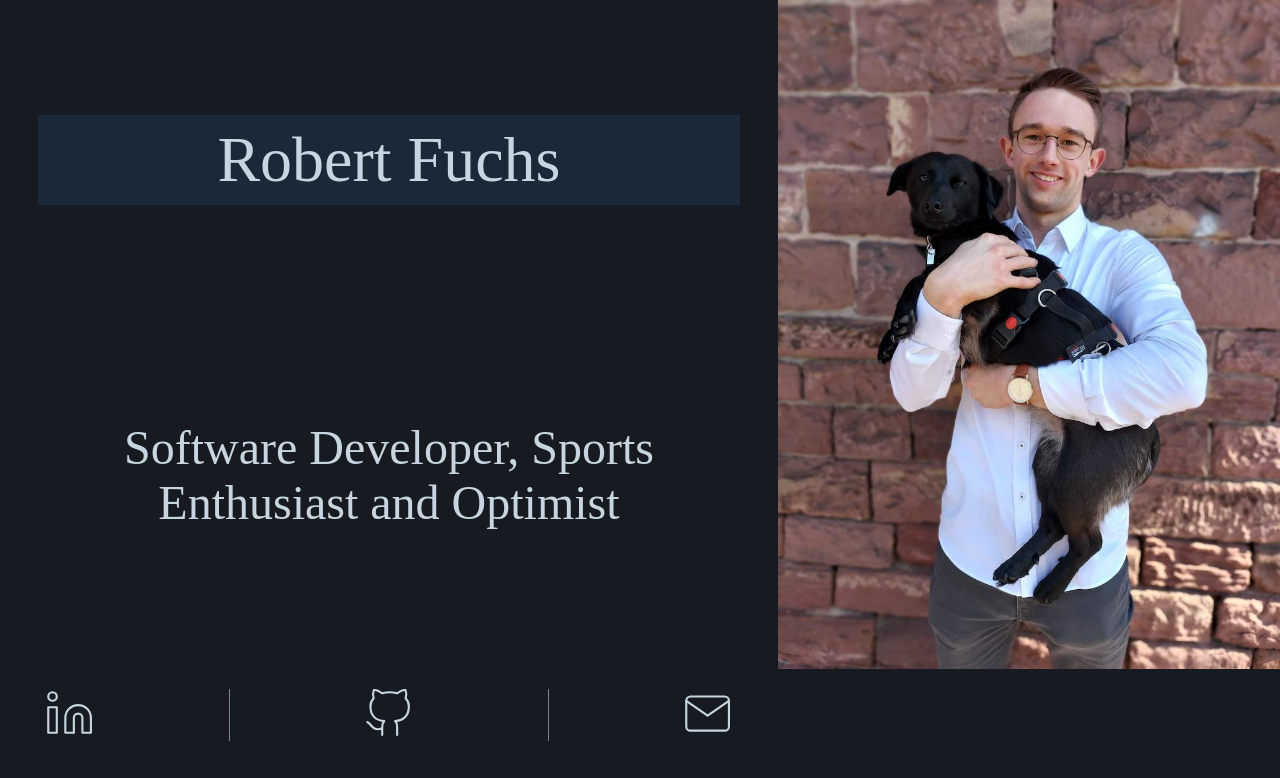
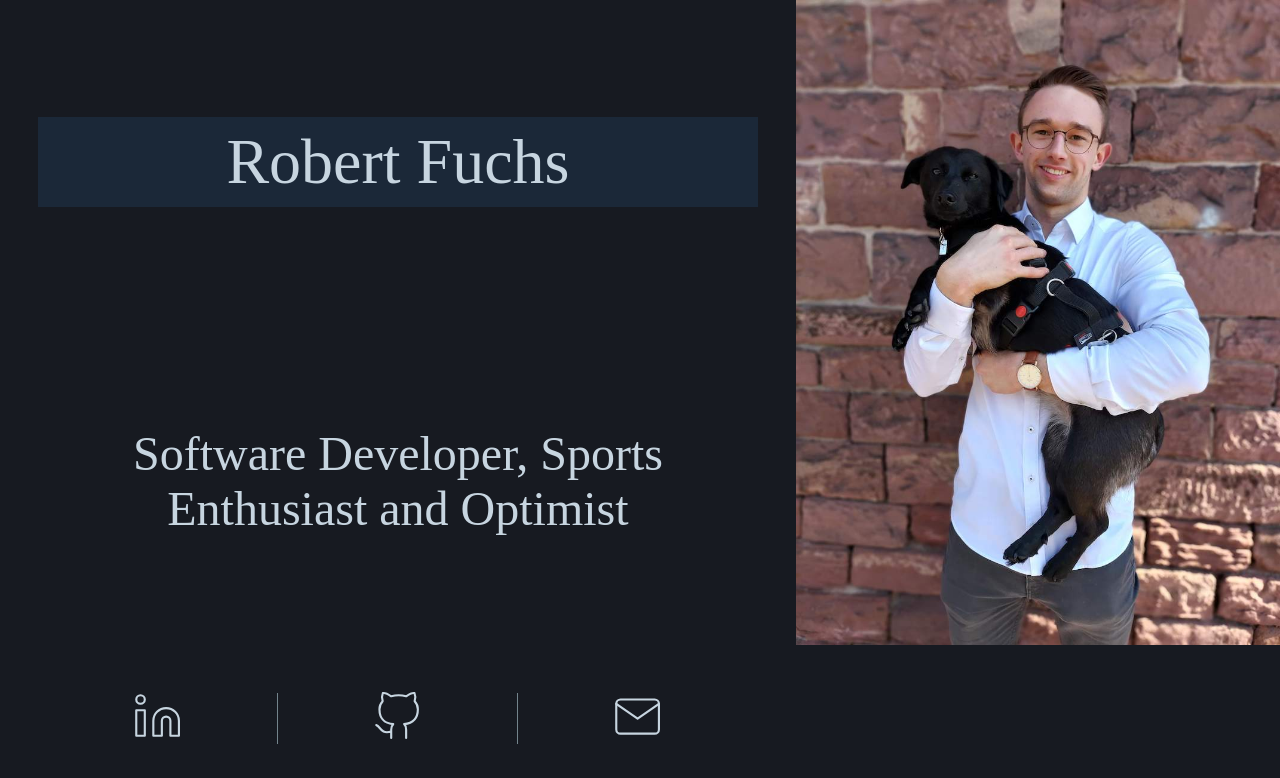
Before and after one commit to Treborium/robert-fuchs-codes, a Next.js app: page / in a window 1280 px wide. Shown: the top 778 px of the page. Built offline with nearby package versions, Linux system fonts and the light colour scheme.

Commit message:
Adjust styling of desktop app

```diff
--- a/components/Desktop.tsx
+++ b/components/Desktop.tsx
@@ -8,7 +8,7 @@ import Divider from './divider';
 export default function DesktopApp(): JSX.Element {
   return (
     <div style={{ display: 'flex', backgroundColor: backgroundColor, height: '100vh', width: '100vw', border: 'none' }}>
-      <div style={{ display: 'flex', padding: '0 3vw', flexDirection: 'column', justifyContent: 'space-around', alignItems: 'stretch' }}>
+      <div style={{ display: 'flex', padding: '0 3vw', flexDirection: 'column', justifyContent: 'space-around', alignItems: 'stretch', width: '100vw' }}>
 
         <p style={{ fontSize: '4rem', fontFamily: 'Baloo Chettan 2', backgroundColor: secondaryBackgroundColor, color: fontColor, textAlign: 'center', padding: '1vh 0' }}>
           Robert Fuchs
@@ -18,7 +18,7 @@ export default function DesktopApp(): JSX.Element {
           Software Developer, Sports Enthusiast and Optimist
         </p>
 
-        <div style={{ display: 'flex', flexDirection: 'row', justifyContent: 'space-evenly', alignItems: 'center' }}>
+        <div style={{ display: 'flex', justifyContent: 'space-evenly', alignItems: 'center' }}>
           <IconButton icon={<Linkedin color={fontColor} size={iconSize} strokeWidth='1px'/>} ariaLabel='Open LinkedIn Profile' href='https://www.linkedin.com/in/robert-f-0b87a218a' />
           <Divider />
           <IconButton icon={<GitHub color={fontColor} size={iconSize} strokeWidth='1px'/>} ariaLabel='Open GitHub Profile' href='https://github.com/Treborium/robert-fuchs-codes' />
--- a/components/divider.tsx
+++ b/components/divider.tsx
@@ -1,5 +1,5 @@
 import { iconSize } from "./Theme";
 
 export default function Divider(): React.ReactElement {
-  return <hr style={{ width: '1px', height: iconSize, border: 'none', borderLeft: `1px solid hsla(200, 10%, 50%, 100)` }}/>;
+  return <div style={{ height: iconSize, borderLeft: `1px solid hsla(200, 10%, 50%, 100)` }}/>;
 }
```
